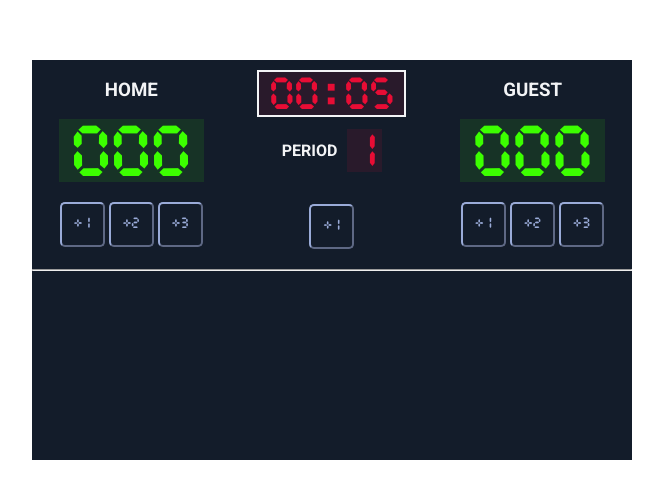
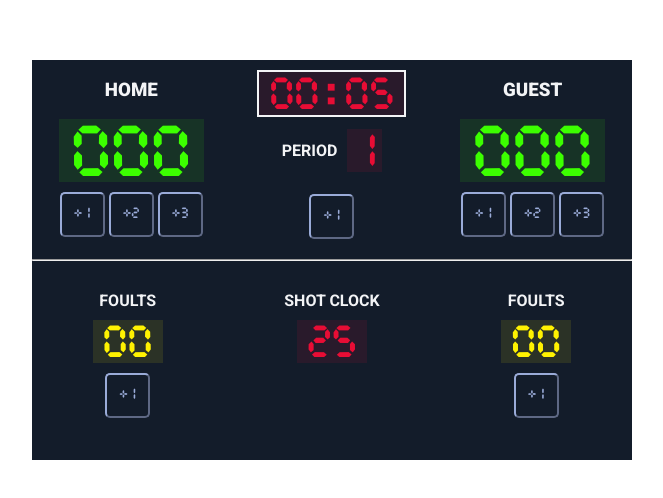
Before and after one commit to monolithdragon/basketball-scoreboard, a website built with Vite: page index.html in a window 1280 px wide. Shown: the part 140-638 px from the top of the page, without its empty margins (308-971 px from the left). Built offline with nearby package versions, Linux system fonts and the light colour scheme.

Commit message:
Update and add fouls and shotclock

```diff
--- a/assets/css/index.css
+++ b/assets/css/index.css
@@ -34,6 +34,14 @@ h4 {
   font-family: 'Roboto', serif;
 }
 
+h3 {
+  font-weight: 900;
+}
+
+h4 {
+  margin: 10px 0;
+}
+
 .board {
   width: 145px;
   height: 60px;
@@ -45,7 +53,7 @@ h4 {
 }
 
 .board-btn-wrapper {
-  margin-top: 20px;
+  margin-top: 10px;
 }
 
 .btn {
@@ -65,7 +73,8 @@ h4 {
 }
 
 .period,
-.timer {
+.timer,
+.clock {
   height: 40px;
   font-size: 2.5rem;
   color: #e80d35;
@@ -82,7 +91,7 @@ h4 {
   align-items: center;
   justify-content: center;
   column-gap: 10px;
-  padding-block: 2.5px;
+  padding-block: 12px;
 }
 
 .period {
@@ -93,3 +102,16 @@ h4 {
 hr {
   margin-block: 20px;
 }
+
+.foults {
+  width: 70px;
+  height: 40px;
+  color: #fff201;
+  background-color: rgba(255, 242, 1, 0.1);
+  font-size: 2.5rem;
+}
+
+.clock {
+  width: 70px;
+  margin: 0 auto;
+}
--- a/assets/js/index.js
+++ b/assets/js/index.js
@@ -1,23 +1,29 @@
 const homeBoard = document.getElementById('home-board');
 const guestBoard = document.getElementById('guest-board');
-const timerHours = document.getElementById('timer-hours');
+const timerSeconds = document.getElementById('timer-seconds');
 const timerMinutes = document.getElementById('timer-minutes');
 const period = document.getElementById('period-board');
+const foultsHome = document.getElementById('foults-home');
+const foultsGuest = document.getElementById('foults-guest');
+const shotClock = document.getElementById('shot-clock');
 
 let homeCounter = 0;
 let guestCounter = 0;
 let minutes = 0;
 let periodCounter = 1;
 let startedTime = new Date().getTime();
+let shotStartedTime = 30;
+let homeFoultsCounter = 0;
+let guestFoultsCounter = 0;
 
 function addHomeValue(value) {
   homeCounter += value;
-  homeBoard.textContent = borderPad(homeCounter);
+  homeBoard.textContent = boardPad(homeCounter);
 }
 
 function addGuestValue(value) {
   guestCounter += value;
-  guestBoard.textContent = borderPad(guestCounter);
+  guestBoard.textContent = boardPad(guestCounter);
 }
 
 function timerTick() {
@@ -32,13 +38,24 @@ function timerTick() {
     }
   }
 
-  timerHours.textContent = pad(minutes);
-  timerMinutes.textContent = pad(diffInSeconds);
+  timerMinutes.textContent = pad(minutes);
+  timerSeconds.textContent = pad(diffInSeconds);
+}
+
+function shotTick() {
+  shotStartedTime--;
+
+  if (shotStartedTime < 0) {
+    shotStartedTime = 30;
+  }
+
+  shotClock.textContent = pad(shotStartedTime);
 }
 
 setInterval(() => timerTick(), 1000);
+setInterval(() => shotTick(), 1000);
 
-function borderPad(number) {
+function boardPad(number) {
   if (number < 100 && number < 10) {
     return '00' + number;
   } else if (number < 100 && number >= 10) {
@@ -61,3 +78,13 @@ function addPeriodValue() {
 
   period.textContent = periodCounter;
 }
+
+function addHomeFoults() {
+  homeFoultsCounter++;
+  foultsHome.textContent = pad(homeFoultsCounter);
+}
+
+function addGuestFoults() {
+  guestFoultsCounter++;
+  foultsGuest.textContent = pad(guestFoultsCounter);
+}
--- a/index.html
+++ b/index.html
@@ -9,8 +9,8 @@
   </head>
   <body>
     <div class="scoreboard">
-      <div class="container">
-        <section class="board-wrapper">
+      <section class="container">
+        <div class="board-wrapper">
           <h3 class="board-title">HOME</h3>
           <div
             id="home-board"
@@ -34,10 +34,10 @@
               +3
             </button>
           </div>
-        </section>
-        <section class="board-wrapper">
+        </div>
+        <div class="board-wrapper">
           <div class="board timer">
-            <span id="timer-hours">00</span>:<span id="timer-minutes">00</span>
+            <span id="timer-minutes">00</span>:<span id="timer-seconds">00</span>
           </div>
           <div class="period-wrapper">
             <h4 class="board-title">PERIOD</h4>
@@ -54,8 +54,8 @@
               +1
             </button>
           </div>
-        </section>
-        <section class="board-wrapper">
+        </div>
+        <div class="board-wrapper">
           <h3 class="board-title">GUEST</h3>
           <div
             id="guest-board"
@@ -79,9 +79,49 @@
               +3
             </button>
           </div>
-        </section>
-      </div>
+        </div>
+      </section>
       <hr />
+      <section class="container">
+        <div class="board-wrapper">
+          <h4 class="board-title">FOULTS</h4>
+          <div
+            id="foults-home"
+            class="board foults">
+            00
+          </div>
+          <div class="board-btn-wrapper">
+            <button
+              class="btn"
+              onclick="addHomeFoults()">
+              +1
+            </button>
+          </div>
+        </div>
+        <div class="board-wrapper">
+          <h4 class="board-title">SHOT CLOCK</h4>
+          <div
+            id="shot-clock"
+            class="board clock">
+            30
+          </div>
+        </div>
+        <div class="board-wrapper">
+          <h4 class="board-title">FOULTS</h4>
+          <div
+            id="foults-guest"
+            class="board foults">
+            00
+          </div>
+          <div class="board-btn-wrapper">
+            <button
+              class="btn"
+              onclick="addGuestFoults()">
+              +1
+            </button>
+          </div>
+        </div>
+      </section>
     </div>
     <script src="assets/js/index.js"></script>
   </body>
```
